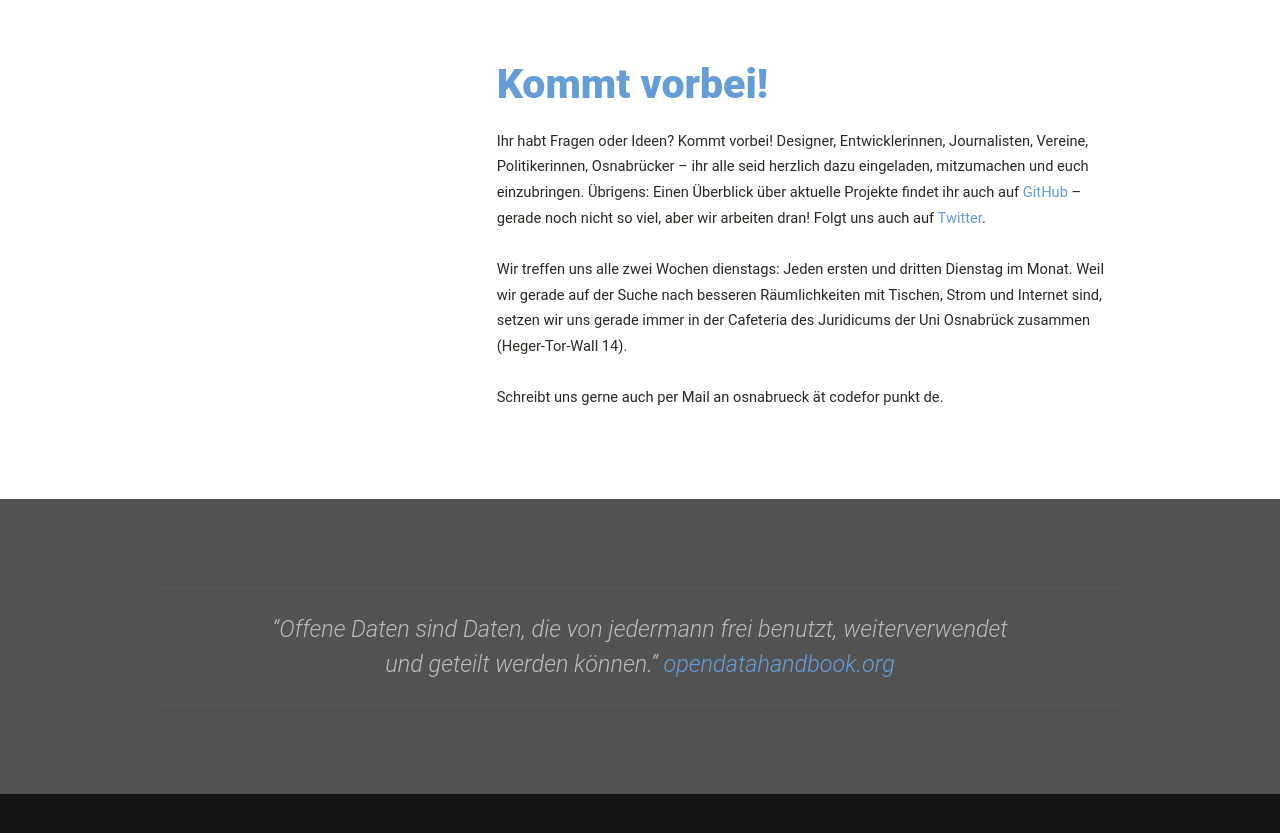
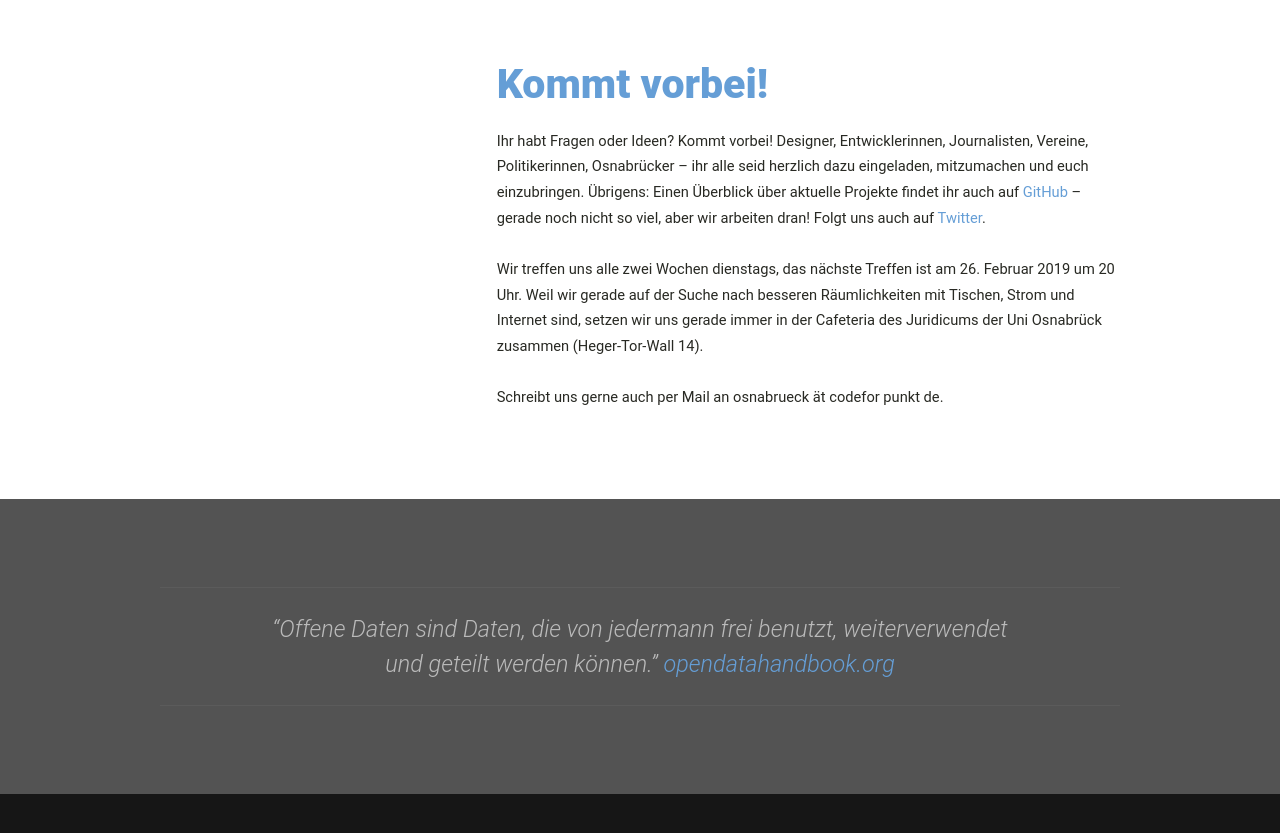
Before and after one commit to wagnerpeer/codeforosnabrueck.github.io, a Jekyll site: the page built from wir.html, in a window 1280 px wide and 900 px high, scrolled down 1412 px. Shown: the top 833 px of the window. Built offline with Jekyll 4.4.1, drawn with Linux system fonts in a browser that asks for light colours.

Commit message:
Update Termin 26.02.

```diff
--- a/wir.html
+++ b/wir.html
@@ -30,7 +30,7 @@ layout: default
 						<header><h2>Kommt vorbei!</h2></header>
 						Ihr habt Fragen oder Ideen? Kommt vorbei! Designer, Entwicklerinnen, Journalisten, Vereine, Politikerinnen, Osnabrücker – ihr alle seid herzlich dazu eingeladen, mitzumachen und euch einzubringen. Übrigens: Einen Überblick über aktuelle Projekte findet ihr auch auf <a href="https://github.com/codeforosnabrueck">GitHub</a> – gerade noch nicht so viel, aber wir arbeiten dran! Folgt uns auch auf <a href="https://www.twitter.com/codeforosna">Twitter</a>.
 							<br><br>
-						Wir treffen uns alle zwei Wochen dienstags: Jeden ersten und dritten Dienstag im Monat. Weil wir gerade auf der Suche nach besseren Räumlichkeiten mit Tischen, Strom und Internet sind, setzen wir uns gerade immer in der Cafeteria des Juridicums der Uni Osnabrück zusammen (Heger-Tor-Wall 14).
+						Wir treffen uns alle zwei Wochen dienstags, das nächste Treffen ist am 26. Februar 2019 um 20 Uhr. Weil wir gerade auf der Suche nach besseren Räumlichkeiten mit Tischen, Strom und Internet sind, setzen wir uns gerade immer in der Cafeteria des Juridicums der Uni Osnabrück zusammen (Heger-Tor-Wall 14).
 
                             <br><br>
                         Schreibt uns gerne auch per Mail an osnabrueck ät codefor punkt de.
```
